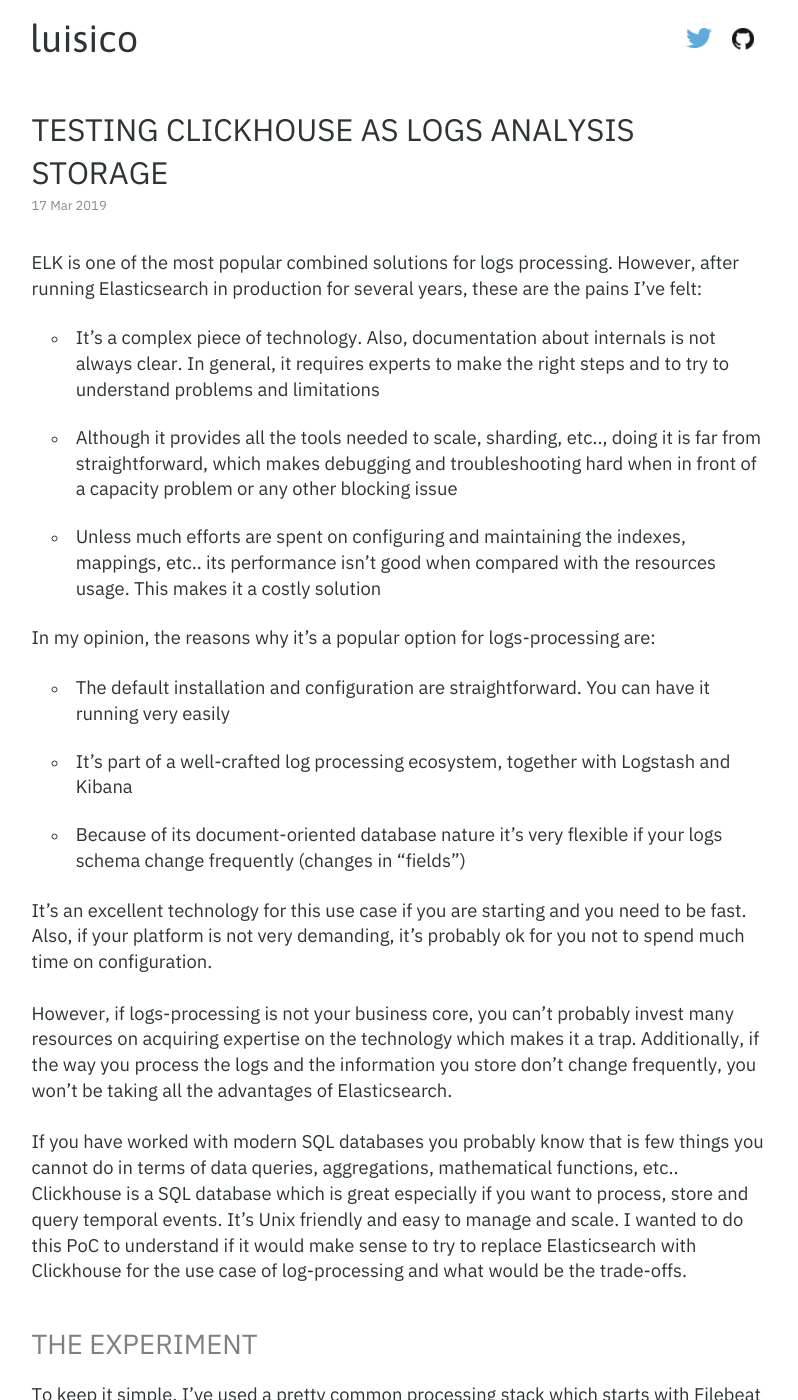
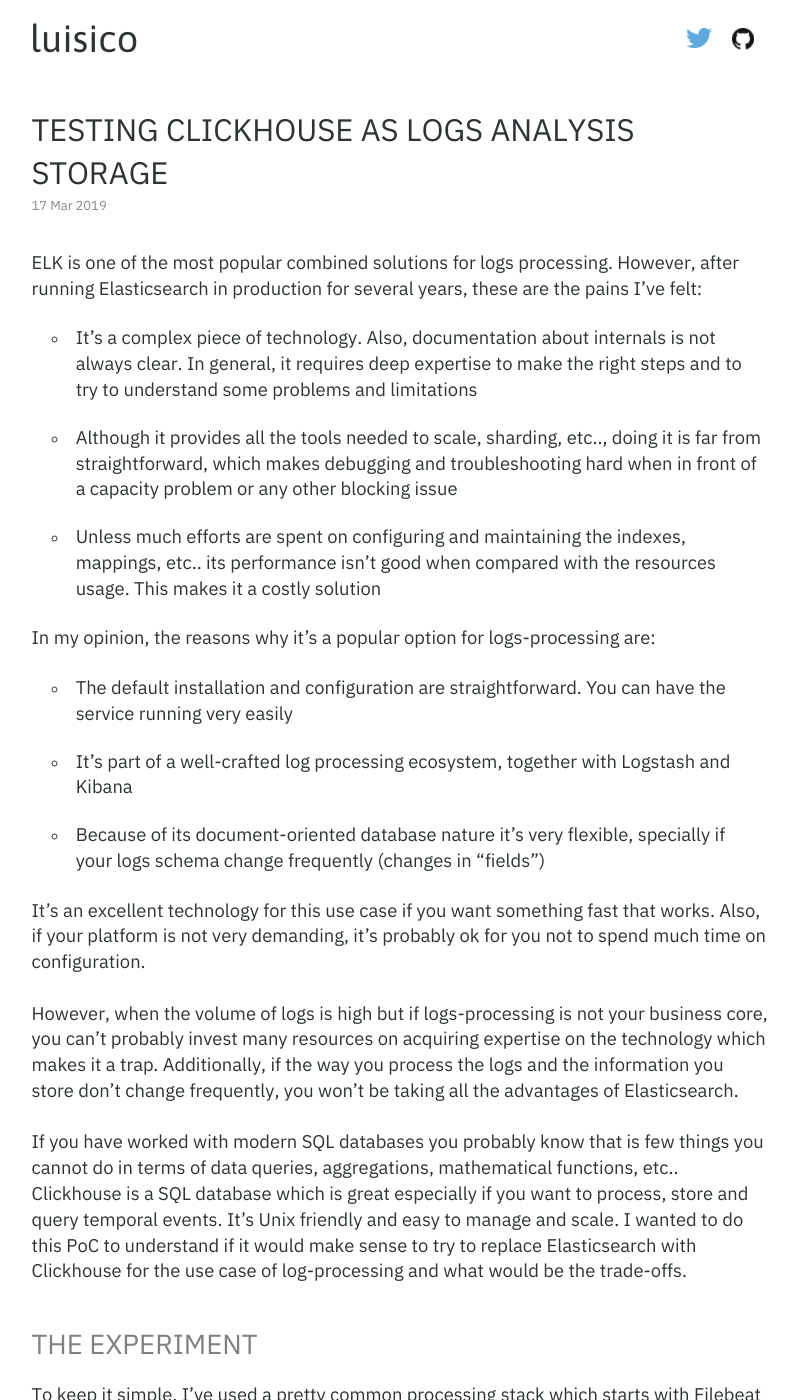
Before and after one commit to luisbosque/luisbosque.github.com, a Jekyll site: the page built from _posts/2019-03-16-testing_clickhouse_as_logs_analysis_storage.markdown, in a window 1280 px wide and 1400 px high. Shown: the whole window, without its empty margins (240-1038 px from the left). Built offline with Jekyll 4.4.1, drawn with Linux system fonts in a browser that asks for light colours; some web fonts are replaced.

Commit message:
Small changes in last post

```diff
--- a/_posts/2019-03-16-testing_clickhouse_as_logs_analysis_storage.markdown
+++ b/_posts/2019-03-16-testing_clickhouse_as_logs_analysis_storage.markdown
@@ -11,19 +11,19 @@
 
 ELK is one of the most popular combined solutions for logs processing. However, after running Elasticsearch in production for several years, these are the pains I've felt:
 
-* It's a complex piece of technology. Also, documentation about internals is not always clear. In general, it requires experts to make the right steps and to try to understand problems and limitations
+* It's a complex piece of technology. Also, documentation about internals is not always clear. In general, it requires deep expertise to make the right steps and to try to understand some problems and limitations
 * Although it provides all the tools needed to scale, sharding, etc.., doing it is far from straightforward, which makes debugging and troubleshooting hard when in front of a capacity problem or any other blocking issue
 * Unless much efforts are spent on configuring and maintaining the indexes, mappings, etc.. its performance isn't good when compared with the resources usage. This makes it a costly solution
 
 In my opinion, the reasons why it's a popular option for logs-processing are:
 
-* The default installation and configuration are straightforward. You can have it running very easily
+* The default installation and configuration are straightforward. You can have the service running very easily
 * It's part of a well-crafted log processing ecosystem, together with Logstash and Kibana
-* Because of its document-oriented database nature it's very flexible if your logs schema change frequently (changes in "fields")
+* Because of its document-oriented database nature it's very flexible, specially if your logs schema change frequently (changes in "fields")
 
-It's an excellent technology for this use case if you are starting and you need to be fast. Also, if your platform is not very demanding, it's probably ok for you not to spend much time on configuration.
+It's an excellent technology for this use case if you want something fast that works. Also, if your platform is not very demanding, it's probably ok for you not to spend much time on configuration.
 
-However, if logs-processing is not your business core, you can't probably invest many resources on acquiring expertise on the technology which makes it a trap. Additionally, if the way you process the logs and the information you store don't change frequently, you won't be taking all the advantages of Elasticsearch.
+However, when the volume of logs is high but if logs-processing is not your business core, you can't probably invest many resources on acquiring expertise on the technology which makes it a trap. Additionally, if the way you process the logs and the information you store don't change frequently, you won't be taking all the advantages of Elasticsearch.
 
 If you have worked with modern SQL databases you probably know that is few things you cannot do in terms of data queries, aggregations, mathematical functions, etc.. Clickhouse is a SQL database which is great especially if you want to process, store and query temporal events. It's Unix friendly and easy to manage and scale. I wanted to do this PoC to understand if it would make sense to try to replace Elasticsearch with Clickhouse for the use case of log-processing and what would be the trade-offs.
 
```
